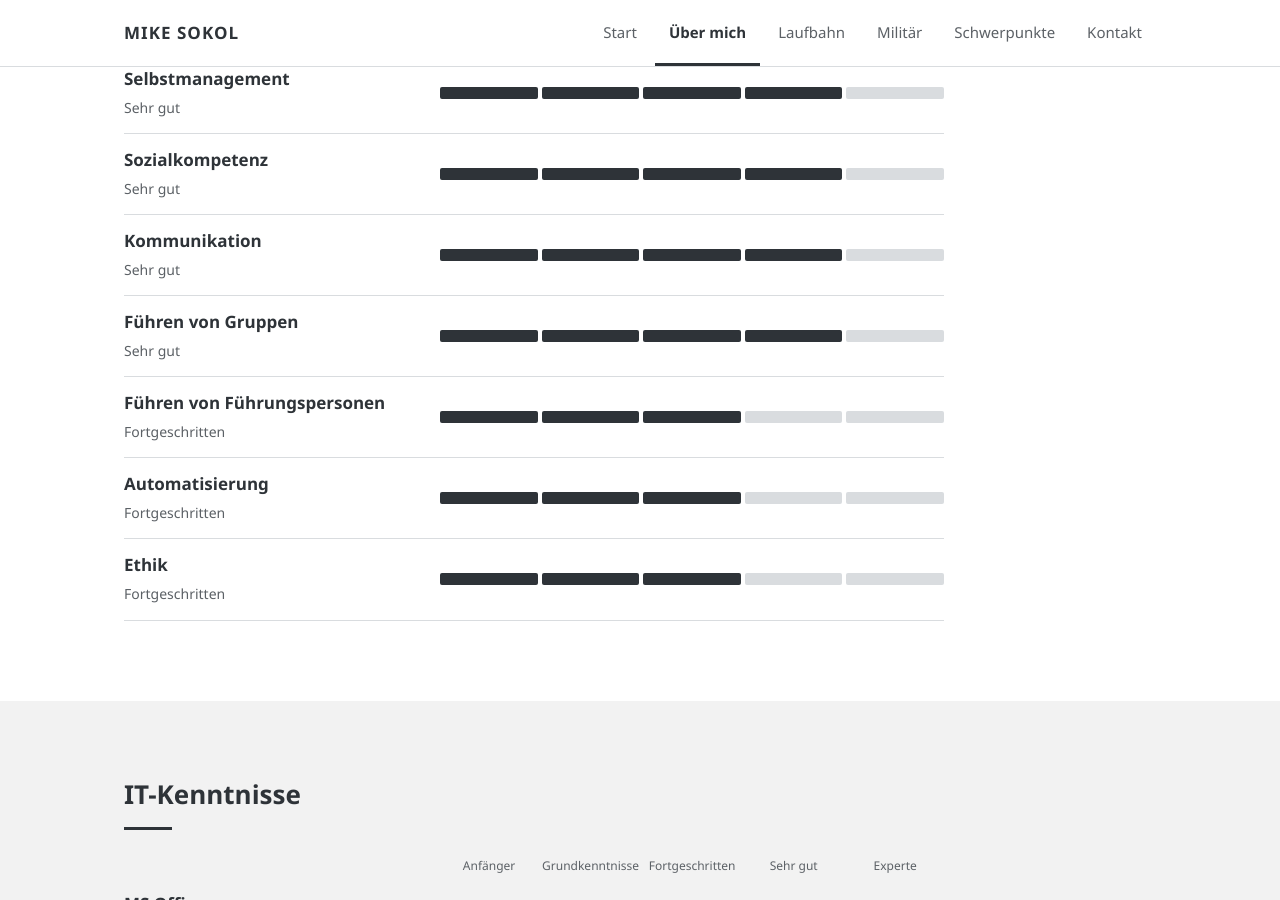
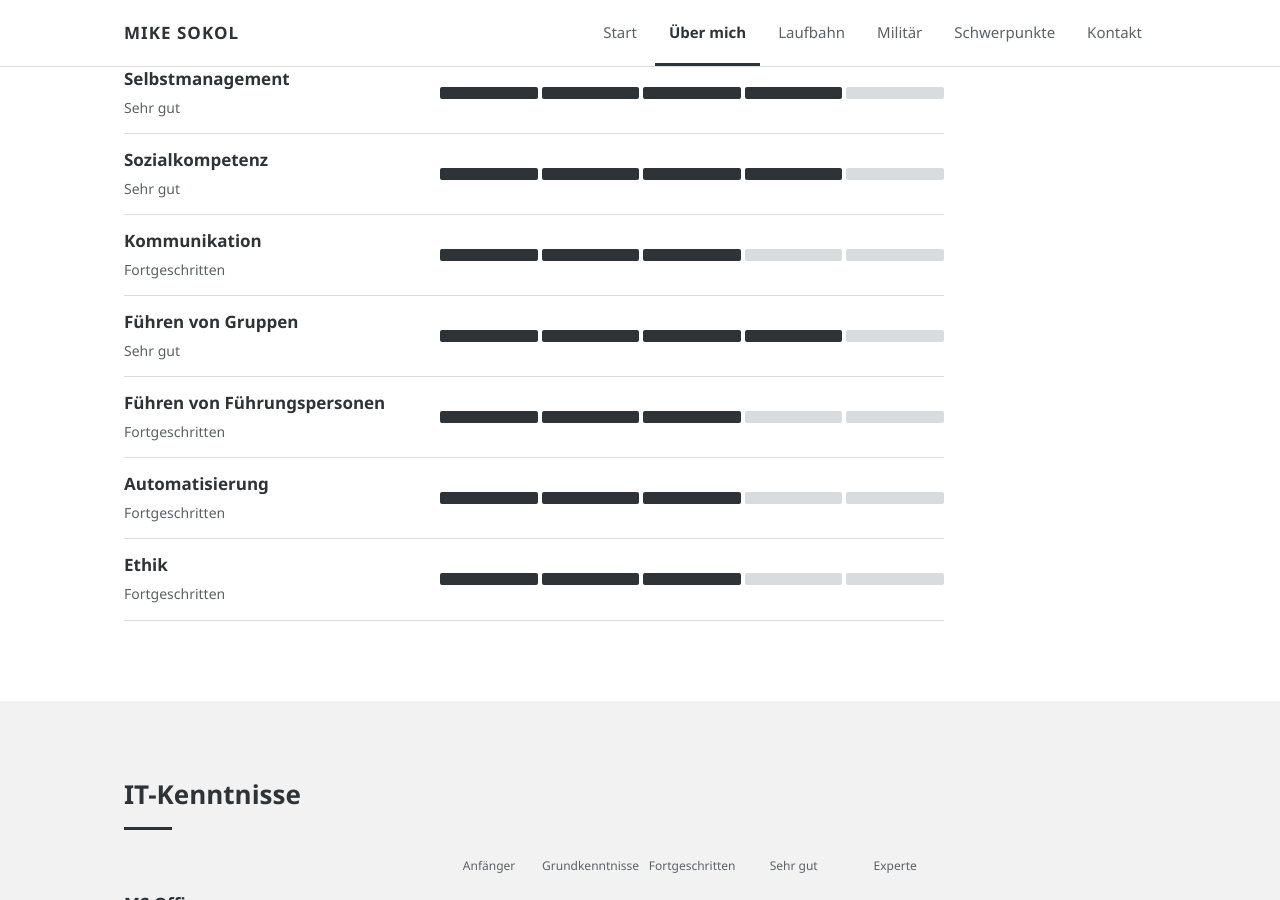
Before and after one commit to Mykey1835/mikesokol-website, a Jekyll site: the page built from _seiten/ueber-mich.md, in a window 1280 px wide and 900 px high, scrolled down 1941 px. Built offline with Jekyll 4.4.1, drawn with Linux system fonts in a browser that asks for light colours.

Commit message:
Kommunikation auf Fortgeschritten
Co-Authored-By: Claude Opus 5.5 <noreply@anthropic.com>
Claude-Session: https://claude.ai/code/session_011hthjTbG7UK3y2j2H5ntXq

```diff
--- a/_seiten/ueber-mich.md
+++ b/_seiten/ueber-mich.md
@@ -48,7 +48,7 @@ abschnitte:
       - name: Sozialkompetenz
         niveau: Sehr gut
       - name: Kommunikation
-        niveau: Sehr gut
+        niveau: Fortgeschritten
       - name: Führen von Gruppen
         niveau: Sehr gut
       - name: Führen von Führungspersonen
```
